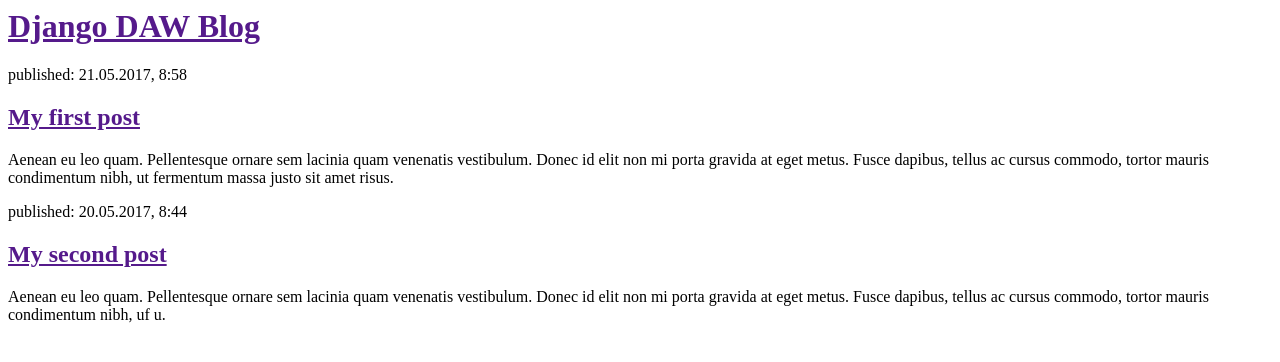
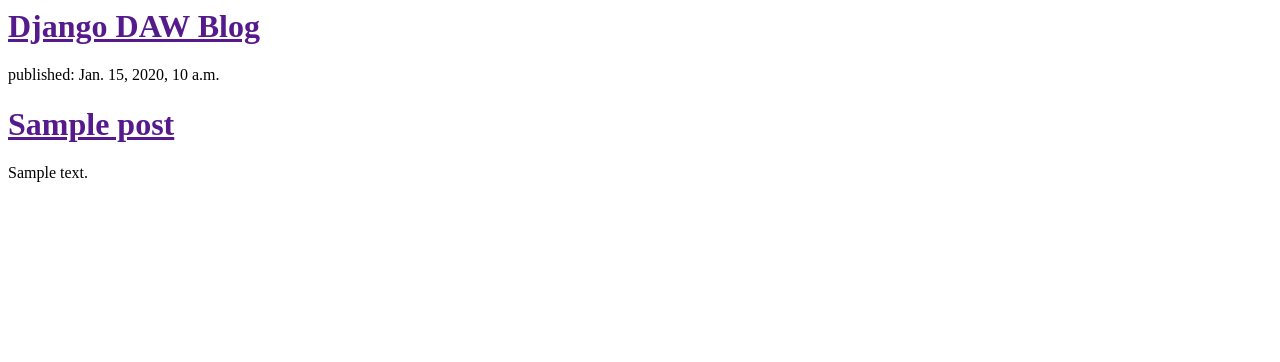
Before and after one commit to CarlosIrvin/-my-first-blog-, a Django app: template blog/templates/blog/post_list.html in a window 1280 px wide. Shown: the top 362 px of the page. Run offline with Django 3.2, Linux system fonts and the light colour scheme; the template is opened without the code that fills it: most values are stand-ins (such as "Sample title", 1, 10 or a date in 2020).

Commit message:
Modified templates to display posts from database.

```diff
--- a/blog/templates/blog/post_list.html
+++ b/blog/templates/blog/post_list.html
@@ -6,17 +6,13 @@
 		<div>
 		<h1><a href="">Django DAW Blog</a></h1>
 		</div>
+     {% for posts in post %}
+     	 <div>
+     	 	 <p>published: {{ post.published_date }}</p>
+     	 	 <h1><a href="">{{ post.title }}</a></h1>
+     	 	 <p>{{ post.text|linebreaksbr }}</p>
+     	 </div>
+     {% endfor %}
 
-	   <div>
-	   	   <p>published: 21.05.2017, 8:58</p>
-	   	   <h2><a href="">My first post</a></h2>
-	   	   <p>Aenean eu leo quam. Pellentesque ornare sem lacinia quam venenatis vestibulum. Donec id elit non mi porta gravida at eget metus. Fusce dapibus, tellus ac cursus commodo, tortor mauris condimentum nibh, ut fermentum massa justo sit amet risus.</p>
-	   	   </div>
-
-	   <div>
-	   	   <p>published: 20.05.2017, 8:44</p>
-	   	   <h2><a href="">My second post</a></h2>
-	   	   <p>Aenean eu leo quam. Pellentesque ornare sem lacinia quam venenatis vestibulum. Donec id elit non mi porta gravida at eget metus. Fusce dapibus, tellus ac cursus commodo, tortor mauris condimentum nibh, uf u.</p>
-	   </div>
 	</body>
 </html>
--- a/mysite/settings.py
+++ b/mysite/settings.py
@@ -25,7 +25,7 @@
 # SECURITY WARNING: don't run with debug turned on in production!
 DEBUG = True
 
-ALLOWED_HOSTS = ["Chihua.pythonanywhere.com", "127.0.0.1"]
+ALLOWED_HOSTS = ["Chihua.pythonanywhere.com", "127.0.0.1", "localhost"]
 
 
 # Application definition
```
Also changed, not shown: blog/views.py (+4 -3 lines).
